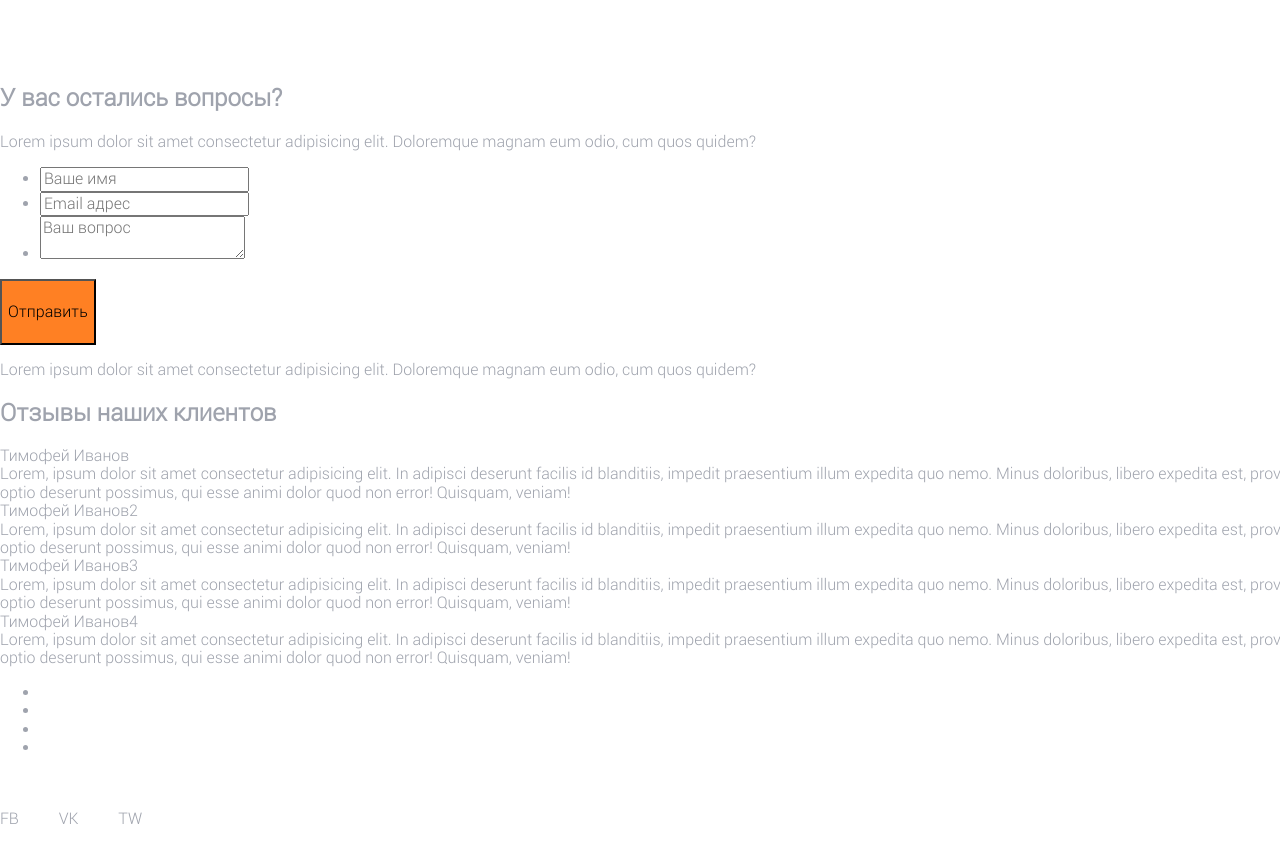
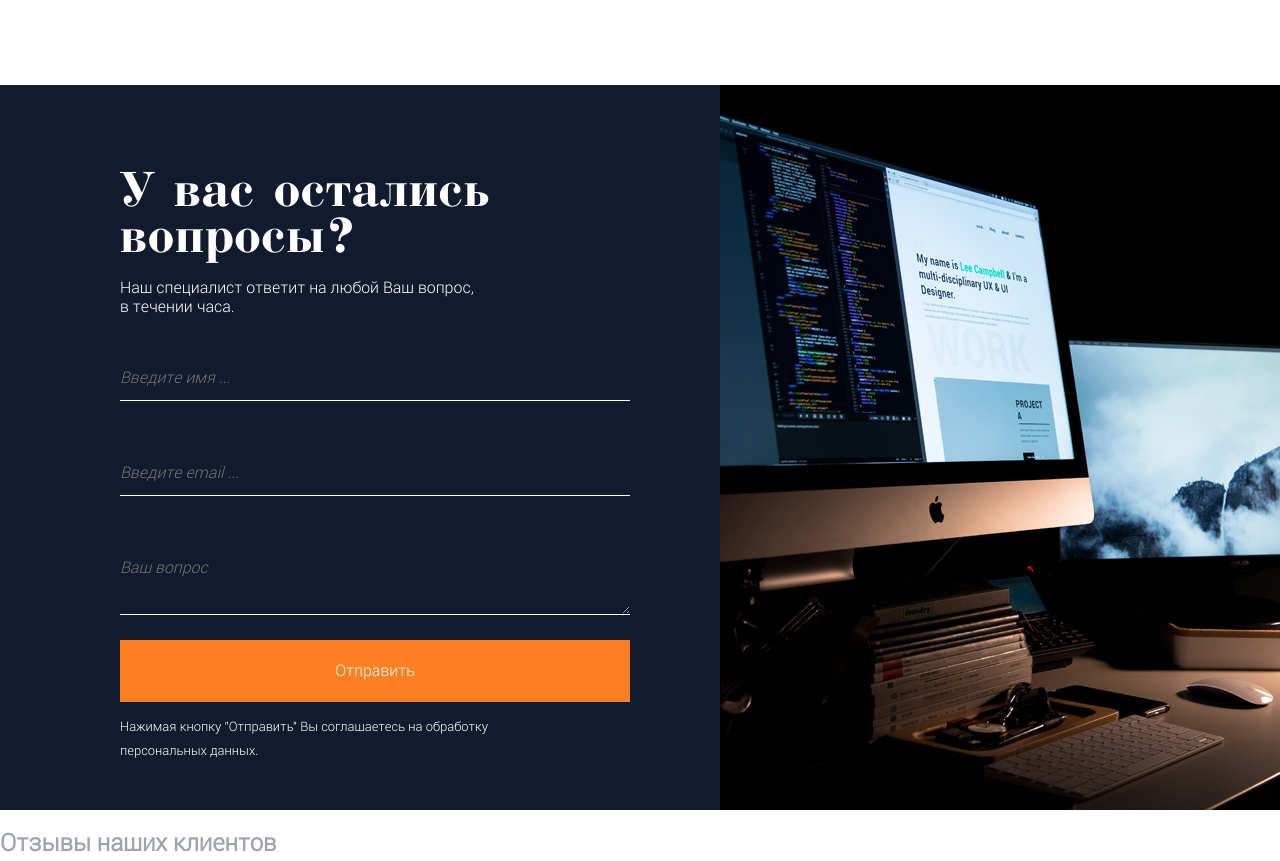
Before and after one commit to maximiloi/unity, a website: page source/index.html in a window 1280 px wide. Shown: the part 3300-4161 px from the top of the page. Drawn offline with nearby package versions, Linux system fonts and the light colour scheme; files that its build step writes are made by us from their sources.

Commit message:
добавлена секция обратная связь

```diff
--- a/source/index.html
+++ b/source/index.html
@@ -171,31 +171,25 @@
     <section class="connection">
       <div class="connection__wrapper">
         <h2 class="connection__title">У вас остались вопросы?</h2>
-        <p class="connection__text">Lorem ipsum dolor sit amet consectetur adipisicing elit. Doloremque magnam eum
-          odio, cum quos quidem?</p>
-        <form class="connection__form" action="https://echo.htmlacademy.ru" method="post">
-          <div class="connection__form-wrapper">
-            <ul class="connection__form-list">
-              <li class="connection__form-item">
-                <input id="connection__form-name" type="text" name="connection__form-name" value="" placeholder="Ваше имя"
+        <p class="connection__text">Наш специалист ответит на любой Ваш вопрос, в течении часа.</p>
+        <form class="connection__form form" action="https://echo.htmlacademy.ru" method="post">
+          <div class="form__wrapper">
+            <ul class="form__list">
+              <li class="form__item">
+                <input id="form__name" type="text" name="form__name" value="" placeholder="Введите имя ..." required>
+              </li>
+              <li class="form__item">
+                <input id="form__email" type="email" name="form__email" value="" placeholder="Введите email ..."
                   required>
               </li>
-              <li class="connection__form-item">
-                <input id="connection__form-email" type="email" name="connection__form-email" value="" placeholder="Email адрес"
-                  required>
-              </li>
-              <li class="connection__form-item">
-                <textarea class="connection__form-message" name="connection__form-message" placeholder="Ваш вопрос"
-                  required></textarea>
+              <li class="form__item">
+                <textarea class="form__message" name="form__message" placeholder="Ваш вопрос" required></textarea>
               </li>
             </ul>
-          </div>
-          <div class="connection__form-wrapper">
-            <button class="connection__form-button  button" type="submit">Отправить</button>
+            <input class="form__button button" type="submit" value="Отправить">
+            <p class="form__consent">Нажимая кнопку "Отправить" Вы соглашаетесь на обработку персональных данных.</p>
           </div>
         </form>
-        <p class="connection__consent">Lorem ipsum dolor sit amet consectetur adipisicing elit. Doloremque magnam eum
-          odio, cum quos quidem?</p>
       </div>
     </section>
 
--- /dev/null
+++ b/source/less/block/connection.less
@@ -0,0 +1,26 @@
+.connection {
+  background-color: @background-color-dark;
+  background-image: url('/img/bg-wrapper-connection@1x.jpg');
+  background-position-x: right;
+  background-repeat: no-repeat;
+  &__wrapper {
+    margin: 0 auto;
+    width: 1200px;
+    height: 725px; //для сетки
+    color: @text-color-white;
+  }
+  &__title {
+    margin: 0;
+    padding: 0;
+    padding-top: 86px;
+    width: 400px;
+    font-size: 52px;
+    line-height: 46px;
+    font-family: 'BodoniBold', sans-serif;
+    letter-spacing: 1px;
+  }
+  &__text {
+    margin-bottom: 40px;
+    width: 360px;
+  }
+}
--- /dev/null
+++ b/source/less/block/form.less
@@ -0,0 +1,44 @@
+.form {
+  margin: 0;
+  padding: 0;
+  &__list {
+    margin: 0;
+    padding: 0;
+    list-style: none;
+  }
+  &__button {
+    width: 510px;
+    color: @text-color-white;
+  }
+  &__consent {
+    width: 400px;
+    font-size: 13px;
+    line-height: 24px;
+  }
+}
+
+.form__item input {
+  margin-bottom: 50px;
+  padding: 10px 0;
+  width: 510px;
+  color: @text-color-white;
+  font-style: italic;
+  font-size: 16px;
+  line-height: 24px;
+  border: none;
+  border-bottom: 1px solid @text-color-white;
+  background-color: @background-color-dark;
+}
+
+.form__item textarea {
+  margin-bottom: 20px;
+  padding: 10px 0;
+  width: 510px;
+  color: @text-color-white;
+  font-style: italic;
+  font-size: 16px;
+  line-height: 24px;
+  border: none;
+  border-bottom: 1px solid @text-color-white;
+  background-color: @background-color-dark;
+}
--- a/source/less/button.less
+++ b/source/less/button.less
@@ -1,4 +1,5 @@
 .button {
+  border: none;
   background-color: @button-color;
   font-size: 16px;
   font-family: 'RobotoLight', sans-serif;
--- a/source/less/style.less
+++ b/source/less/style.less
@@ -10,3 +10,5 @@
 @import "block/advantage.less";
 @import "block/portfolio.less";
 @import "block/panel.less";
+@import "block/connection.less";
+@import "block/form.less";
```
Also changed, not shown: source/img/bg-wrapper-connection@1x.jpg (added), source/img/bg-wrapper-connection@2x.jpg (added).
